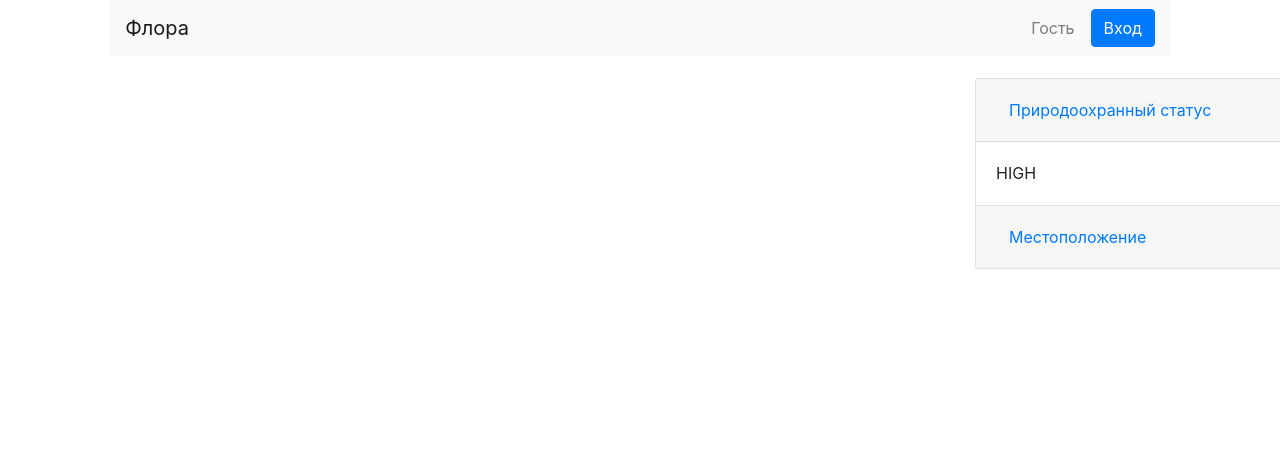
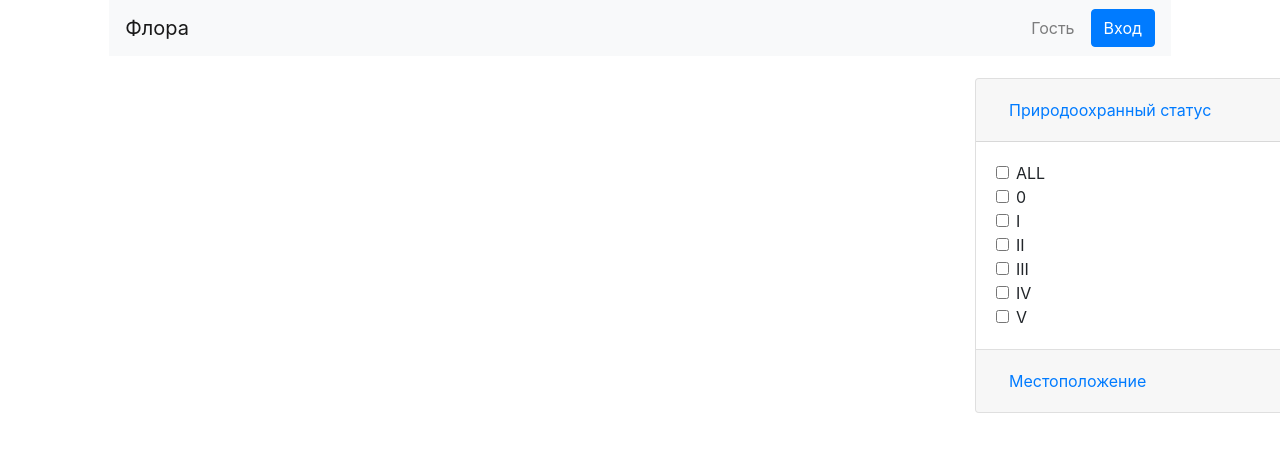
Before and after one commit to meamuri/biology-project, a React (Create React App) app in the folder floreact/: page / in a window 1280 px wide. Shown: the top 452 px of the page. Built offline with nearby package versions, Linux system fonts and the light colour scheme; no server answers.

Commit message:
improve filter

```diff
--- a/floreact/src/components/Classification.tsx
+++ b/floreact/src/components/Classification.tsx
@@ -9,10 +9,9 @@ import FloraApiClient from '../lib/api'
 import { PhylumTaxon, SpeciesRecord } from '../lib/taxon'
 import { FloraClassification, initClassification } from './classification/schema'
 import { FREQUENCY } from '../lib/frequency'
-import Col from "react-bootstrap/Col"
-import Row from "react-bootstrap/Row"
-import Card from "react-bootstrap/Card"
-import Accordion from "react-bootstrap/Accordion"
+import Col from 'react-bootstrap/Col'
+import Row from 'react-bootstrap/Row'
+import Filter from './filter'
 
 type AppState =
     { [key: string]: any } &
@@ -112,28 +111,7 @@ export default class Classification extends React.Component<any, AppState> {
                         <FloraComponent data={this.state.data} handleSelectSpecies={this.handleSelectSpecies} />
                     </Col>
                     <Col md={{offset: 9}} className="fixed-top" style={{marginTop: '62px'}}>
-                        <Accordion className="mt-3" defaultActiveKey="0">
-                            <Card>
-                                <Card.Header>
-                                    <Accordion.Toggle as={Button} variant="link" eventKey="0">
-                                        Природоохранный статус
-                                    </Accordion.Toggle>
-                                </Card.Header>
-                                <Accordion.Collapse eventKey="0">
-                                    <Card.Body>HIGH</Card.Body>
-                                </Accordion.Collapse>
-                            </Card>
-                            <Card>
-                                <Card.Header>
-                                    <Accordion.Toggle as={Button} variant="link" eventKey="1">
-                                        Местоположение
-                                    </Accordion.Toggle>
-                                </Card.Header>
-                                <Accordion.Collapse eventKey="1">
-                                    <Card.Body>Hello! I'm another body</Card.Body>
-                                </Accordion.Collapse>
-                            </Card>
-                        </Accordion>
+                        <Filter/>
                     </Col>
                 </Row>
 
--- /dev/null
+++ b/floreact/src/components/filter/index.tsx
@@ -0,0 +1,48 @@
+import React from 'react'
+import Card from 'react-bootstrap/Card'
+import Accordion from 'react-bootstrap/Accordion'
+import Button from 'react-bootstrap/Button'
+import Form from 'react-bootstrap/Form'
+import { signsToFrequency } from '../../lib/frequency'
+
+
+export default class Filter extends React.Component<any, any> {
+    render(): React.ReactElement {
+        let frequenciesSigns = signsToFrequency()
+        let signs = Object.keys(frequenciesSigns)
+        return (
+            <Accordion className="mt-3" defaultActiveKey="0">
+                <Card>
+                    <Card.Header>
+                        <Accordion.Toggle as={Button} variant="link" eventKey="0">
+                            Природоохранный статус
+                        </Accordion.Toggle>
+                    </Card.Header>
+                    <Accordion.Collapse eventKey="0">
+                        <Card.Body>
+                            <Form>
+                                {['ALL', ...signs].map(e =>
+                                    <Form.Check
+                                        type='checkbox'
+                                        id={e}
+                                        label={`${e}`}
+                                    />
+                                )}
+                            </Form>
+                        </Card.Body>
+                    </Accordion.Collapse>
+                </Card>
+                <Card>
+                    <Card.Header>
+                        <Accordion.Toggle as={Button} variant="link" eventKey="1">
+                            Местоположение
+                        </Accordion.Toggle>
+                    </Card.Header>
+                    <Accordion.Collapse eventKey="1">
+                        <Card.Body>Hello! I'm another body</Card.Body>
+                    </Accordion.Collapse>
+                </Card>
+            </Accordion>
+        )
+    }
+}
--- a/floreact/src/lib/frequency.ts
+++ b/floreact/src/lib/frequency.ts
@@ -7,7 +7,14 @@ export type FREQUENCY =
     'RECOVERING' |
     'UNDEFINED'
 
-const frequencies: {[key: string]: any } = {
+type frequencyDescription = {
+    npp: number,
+    name: string,
+    digitSign: string,
+    styleLabel: string,
+}
+
+const frequencies: {[key: string]: frequencyDescription } = {
     'DISAPPEARED': {
         npp: 0,
         name: "вероятно исчезнувшие",
@@ -32,21 +39,29 @@ const frequencies: {[key: string]: any } = {
         digitSign: "III",
         styleLabel: "statusRare",
     },
+    'UNDEFINED': {
+        npp: 4,
+        name: "восстанавливаемые и восстанавливающиеся",
+        digitSign: "IV",
+        styleLabel: "statusUndefined",
+    },
     'RECOVERING': {
         npp: 5,
         name: "неопределенные по статусу",
         digitSign: "V",
         styleLabel: "statusRecovering",
-    },
-    'UNDEFINED': {
-        npp: 4,
-        name: "восстанавливаемые и восстанавливающиеся",
-        digitSign: "IV",
-        styleLabel: "statusUndefined",
     }
 }
 
-function extractByKey(f: string, key: string) {
+export function signsToFrequency() {
+    let res: {[key: string]: string} = {}
+    for (let i in frequencies) {
+        res[frequencies[i].digitSign] = i
+    }
+    return res
+}
+
+function extractByKey(f: string, key: 'npp' | 'name' | 'digitSign' | 'styleLabel'): any {
     let expected = frequencies[f]
     let res = !expected ? frequencies['UNDEFINED'] : expected
     return res[key]
```
Also changed, not shown: 1 other file (tests, documents, lock files or other folders).
